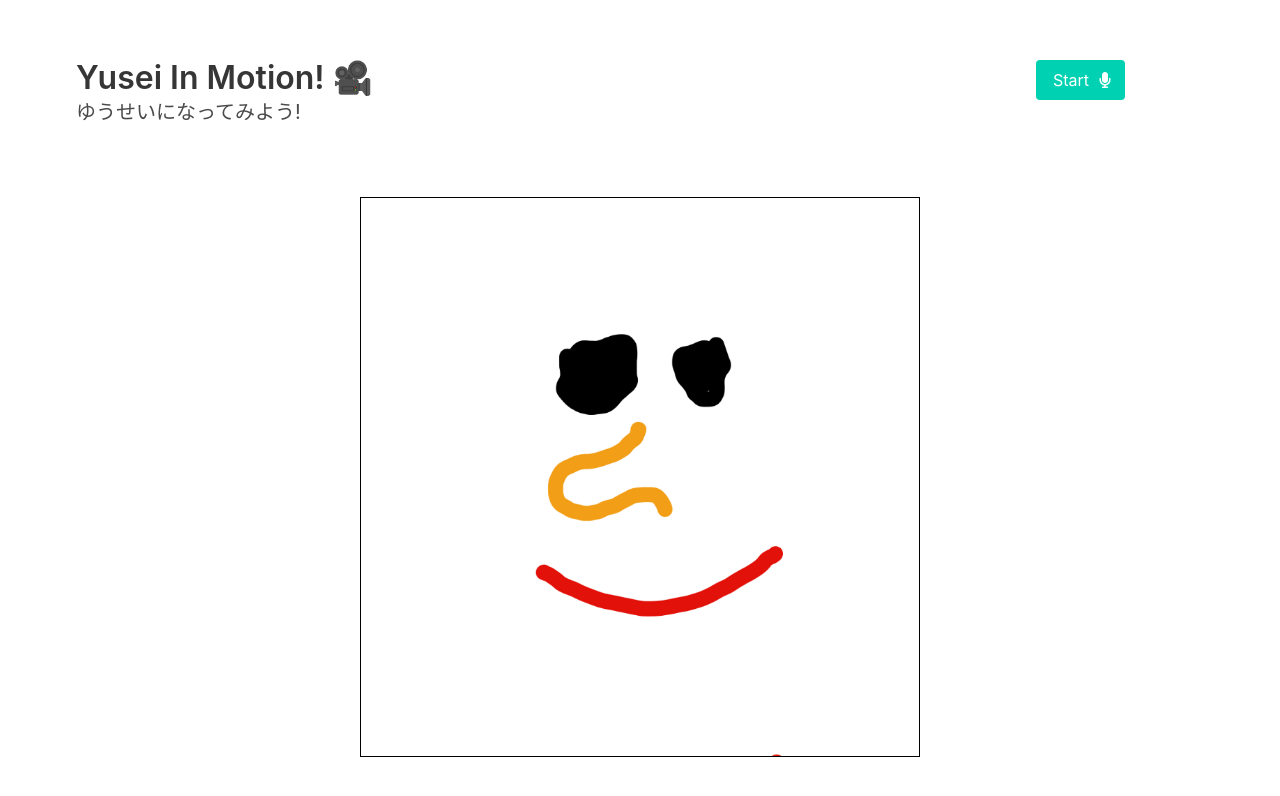
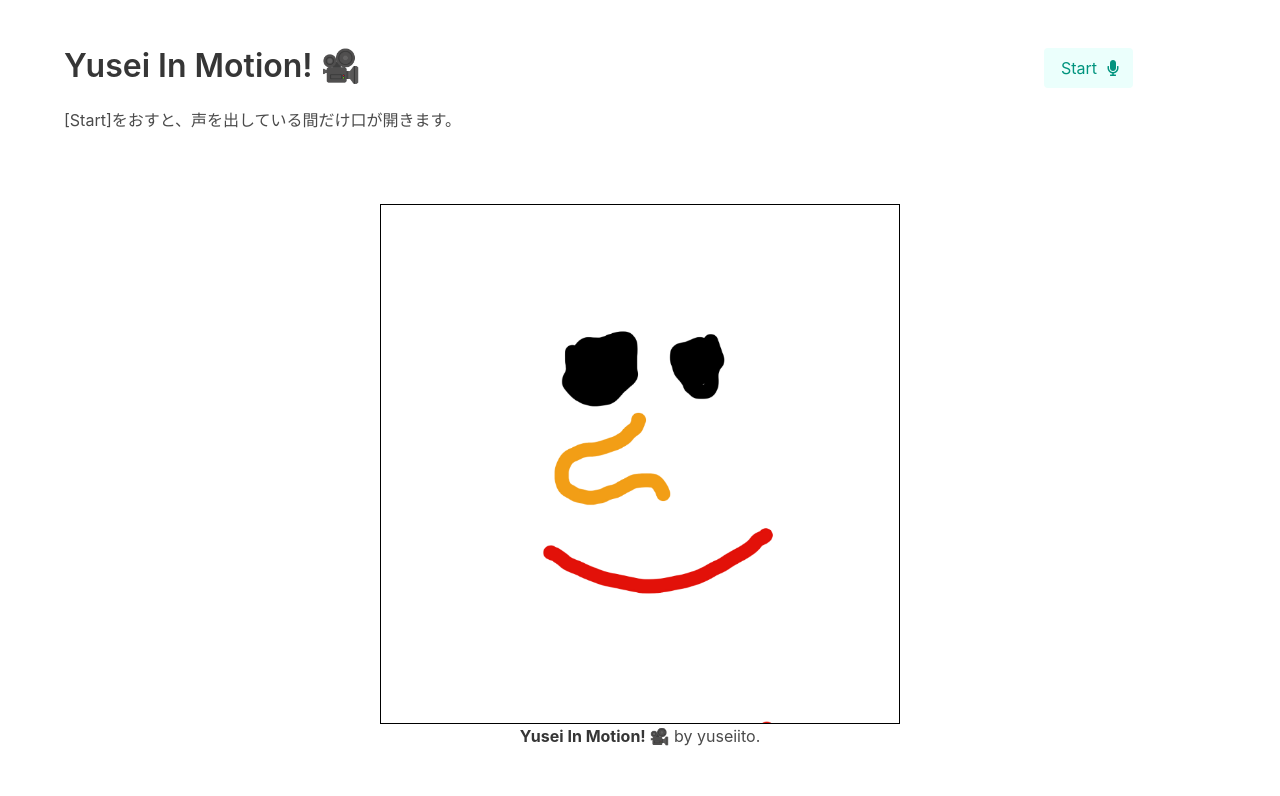
Before and after one commit to YuseiIto/yusei-in-motion, a plain HTML site: page index.html in a window 1280 px wide. Drawn offline with nearby package versions, Linux system fonts and the light colour scheme.

Commit message:
feat: 説明を追加

```diff
--- a/index.html
+++ b/index.html
@@ -20,13 +20,17 @@
   <body>
     <section class="section" id="primary-section">
       <div class="container">
-        <header class="primary-header columns">
+        <header class="columns">
           <div class="column is-10 is-12-mobile content">
             <h1 class="title">Yusei In Motion! 🎥</h1>
-            <p class="subtitle">ゆうせいになってみよう! </p>
+            <p> [Start]をおすと、声を出している間だけ口が開きます。</p>
           </div>
           <div class="column is-2">
-            <button class="button is-primary" id="start-button" onClick="startMouth()">
+            <button
+              class="button is-primary is-light"
+              id="start-button"
+              onClick="startMouth()"
+            >
               <span class="icon-text">
                 <span>Start</span>
 
@@ -36,7 +40,11 @@
               </span>
             </button>
 
-            <button class="button is-danger" id="stop-button" onClick="stopMouth()">
+            <button
+              class="button is-danger is-light"
+              id="stop-button"
+              onClick="stopMouth()"
+            >
               <span class="icon-text">
                 <span>Stop</span>
 
@@ -51,6 +59,11 @@
           <canvas id="canvas" width="800" height="800"></canvas>
         </div>
       </div>
+      <footer>
+        <div class="content has-text-centered">
+          <p><strong>Yusei In Motion! 🎥</strong> by yuseiito.</p>
+        </div>
+      </footer>
     </section>
   </body>
 </html>
--- a/style.css
+++ b/style.css
@@ -1,6 +1,5 @@
-.primary-header{
+header{
 	max-height: 20vh;
-	margin:0;
 }
 
 #canvas{
@@ -8,9 +7,13 @@
 	margin: 0 auto;
 	display: block;
 	max-width: 100%;
-	max-height: 70vh;
+	max-height: 65vh;
 }
 
 #stop-button{
 	display: none;
 }
+
+footer{
+	max-height: 5vh;
+}
```
